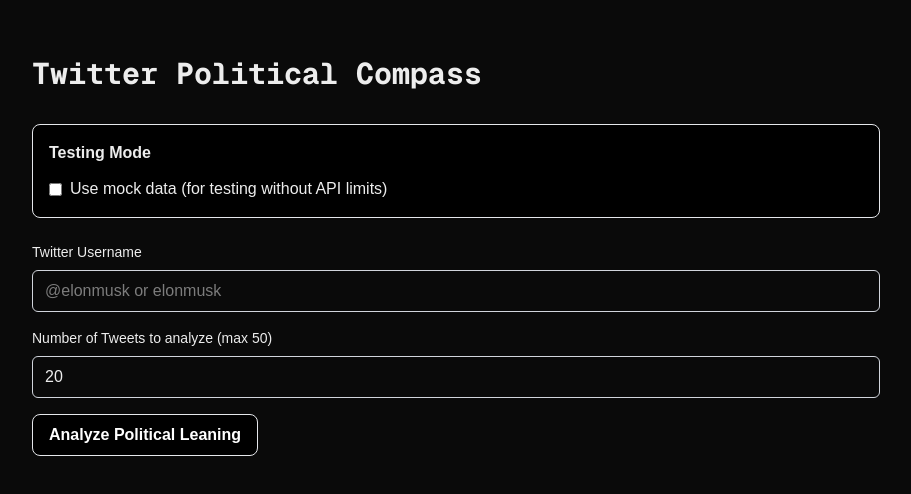
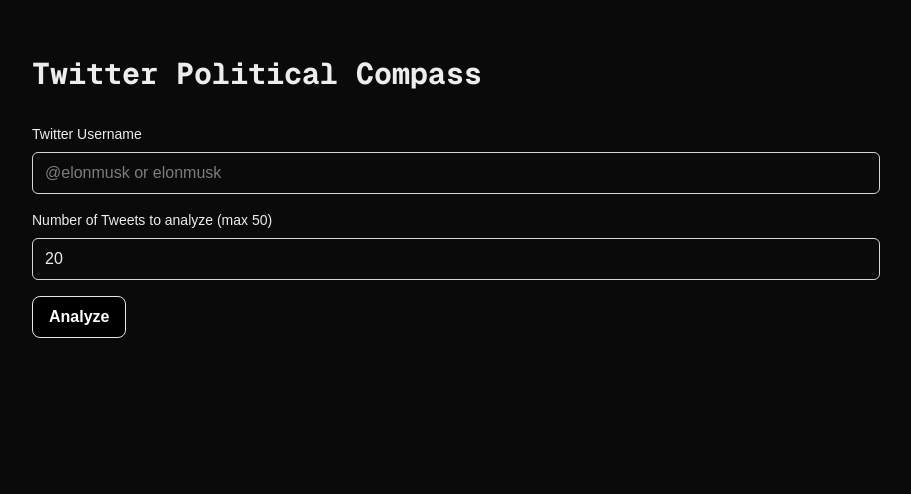
Before and after one commit to Dario-Soatto/political-compass, a Next.js app: page /compass in a window 1280 px wide. Shown: the top 494 px of the page, without its empty margins (184-1095 px from the left). Built offline with nearby package versions, Linux system fonts and the light colour scheme.

Commit message:
Removed testing UI

```diff
--- a/src/components/features/TwitterScraper.tsx
+++ b/src/components/features/TwitterScraper.tsx
@@ -415,7 +415,7 @@
       <div className="max-w-4xl mx-auto p-6">
         <h1 className="text-3xl font-bold mb-8 font-mono">Twitter Political Compass</h1>
 
-        {/* Mock Data Toggle */}
+        {/* Mock Data Toggle
         <div className="mb-6 p-4 bg-black border border-gray-200 rounded-lg">
           <h3 className="font-semibold mb-3">Testing Mode</h3>
           <div className="space-y-3">
@@ -454,7 +454,7 @@
               </div>
             )}
           </div>
-        </div>
+        </div> */}
 
         <form onSubmit={handleSubmit} className="mb-8 space-y-4">
           <div>
@@ -493,7 +493,7 @@
             disabled={loading || analyzing}
             className="border border-gray-200 rounded-lg p-4 flex gap-3 bg-black hover:bg-gray-700 disabled:bg-blue-300 text-white font-bold py-2 px-4 rounded"
           >
-            {loading ? 'Scraping Tweets...' : analyzing ? 'Analyzing Politics...' : 'Analyze Political Leaning'}
+            {loading ? 'Scraping Tweets...' : analyzing ? 'Analyzing Politics...' : 'Analyze'}
           </button>
         </form>
 
```
